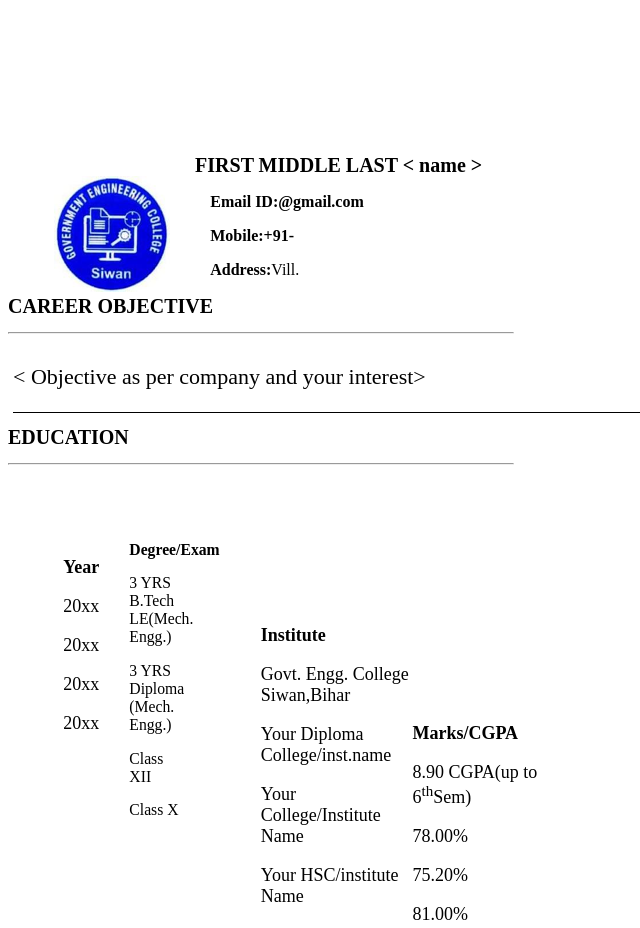
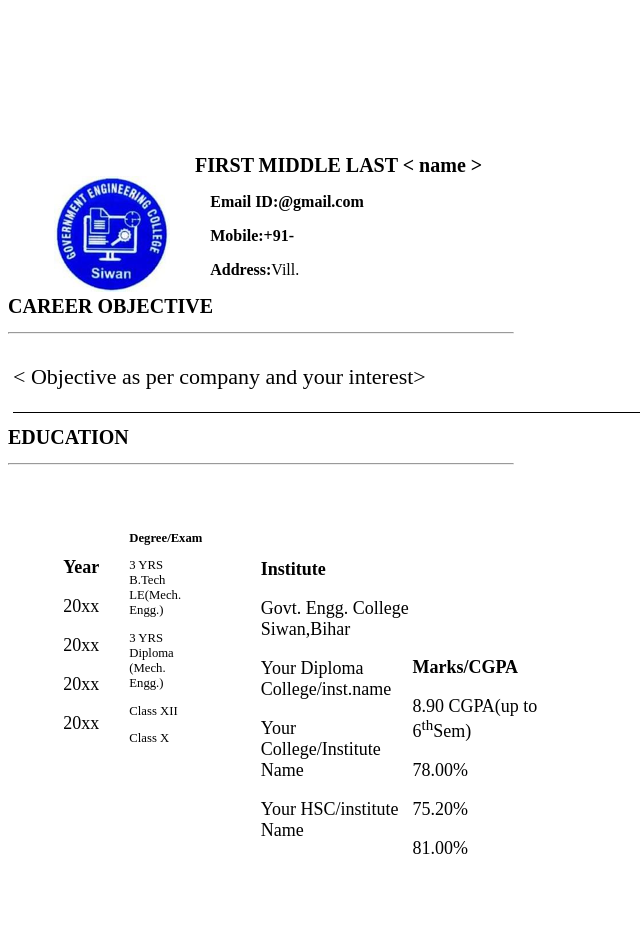
Before and after one commit to raushandeveloper/resume, a plain HTML site: page index.html in a window 1280 px wide. Shown: the top 928 px of the page, without its empty margins (0-640 px from the left). Drawn offline with Linux system fonts and the light colour scheme.

Commit message:
Update index.html

```diff
--- a/index.html
+++ b/index.html
@@ -102,8 +102,8 @@
        width:10%;
         position: relative;
         left: 24%;
-        top: -137px;
-        font-size: 15.7px;
+        top: -147px;
+        font-size: 12.7px;
     }
      .institute{
        width:30%;
```
